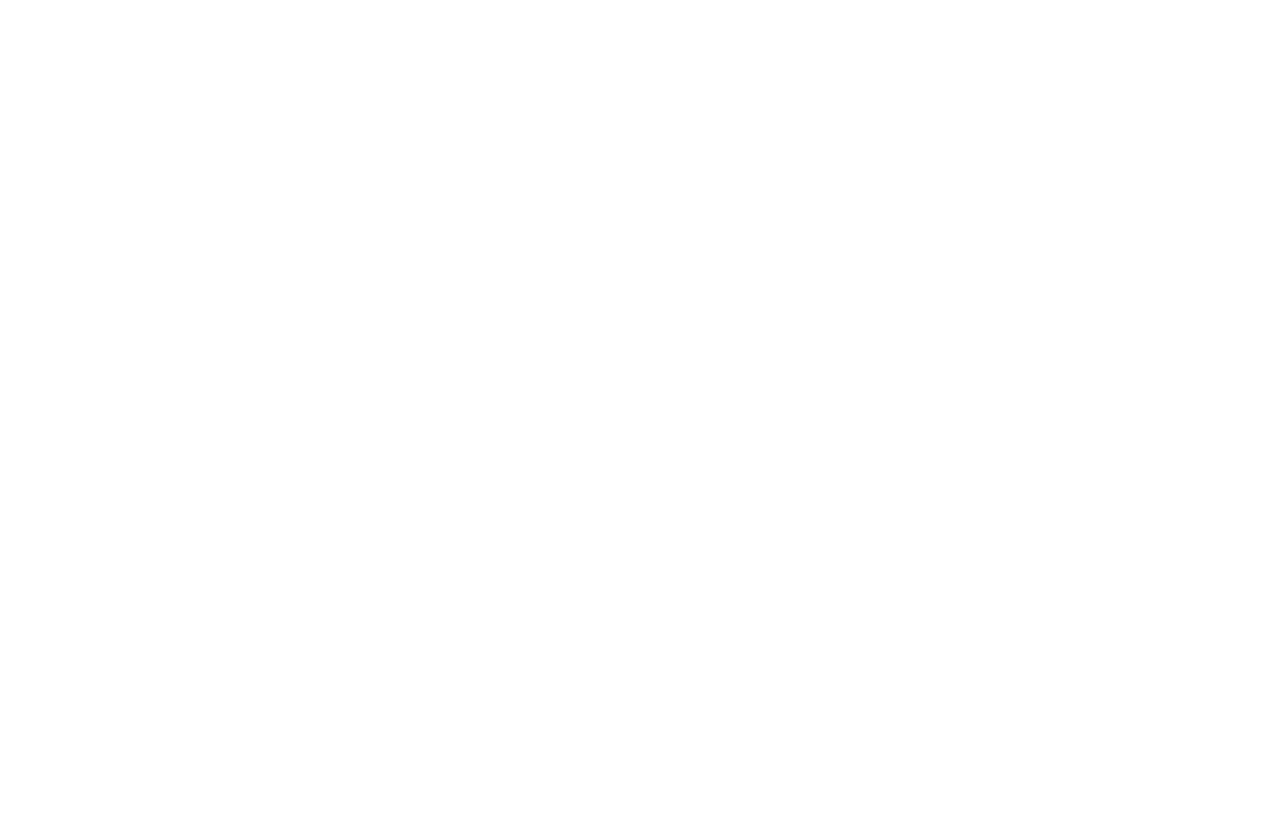
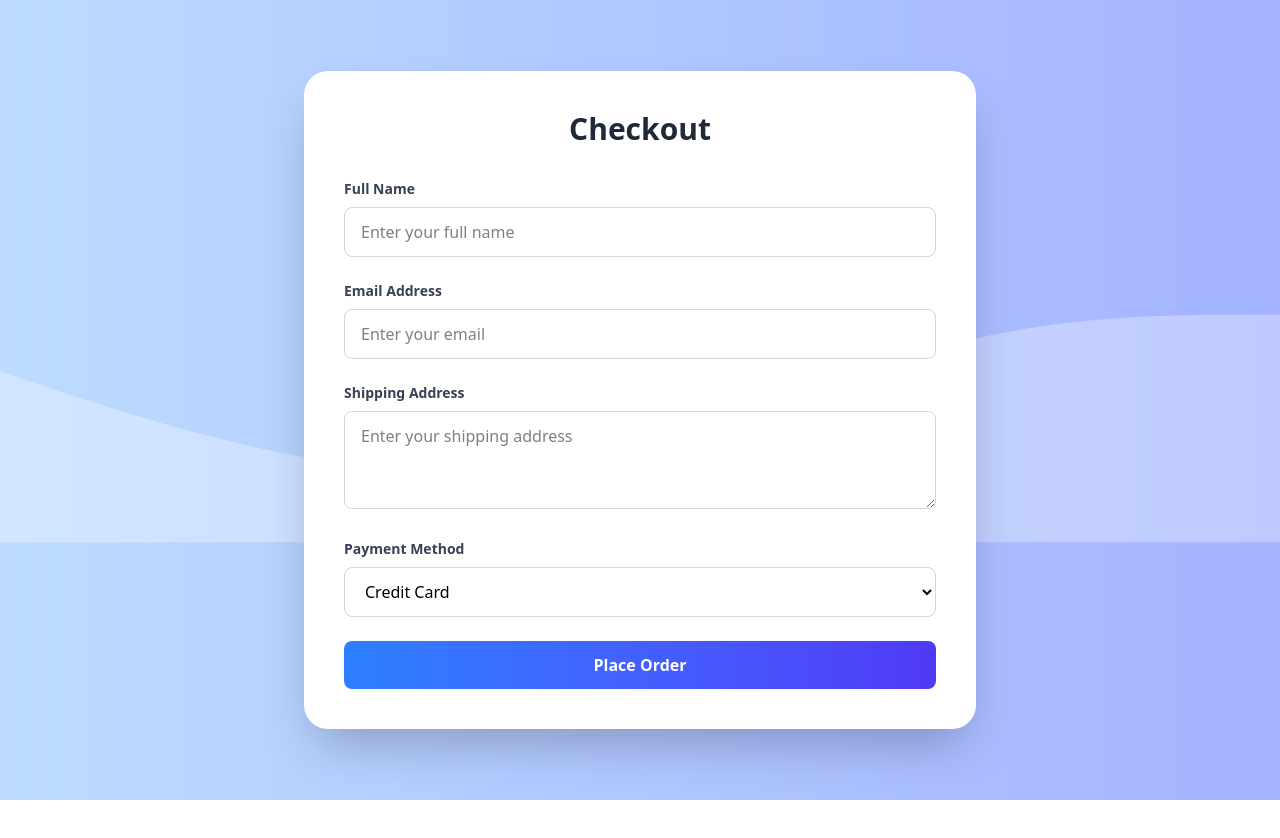
Before and after one commit to moidalam05/E-Shop-React, a React (Vite) app: page /checkout in a window 1280 px wide. Before the commit this address had no page. Shown: the top 838 px of the page. Before the commit the page ends 800 px from the top, so only its background shows below. Built offline with nearby package versions, Linux system fonts and the light colour scheme.

Commit message:
feat: Add Checkout and Order pages, update routing and enhance Cart component with checkout link

```diff
--- a/src/App.jsx
+++ b/src/App.jsx
@@ -8,6 +8,8 @@
 import Shop from "./pages/Shop";
 import ProductsByCategory from "./pages/ProductsByCategory";
 import Cart from "./pages/Cart";
+import Checkout from "./pages/Checkout";
+import Order from "./pages/Order";
 
 const App = () => {
   return (
@@ -20,8 +22,10 @@
           <Route path="/product/:id" element={<ProductDetails />} />
           <Route path="/shop" element={<Shop />} />
           <Route path="/category/:slug" element={<ProductsByCategory />} />
-          <Route path="/cart" element={<Cart/>}/>
+          <Route path="/cart" element={<Cart />} />
         </Route>
+        <Route path="/checkout" element={<Checkout />} />
+        <Route path="/checkout/success" element={<Order />} />
       </Routes>
     </div>
   );
--- a/src/components/Category.jsx
+++ b/src/components/Category.jsx
@@ -5,7 +5,7 @@
   return (
     <div className="relative overflow-hidden px-4 bg-gradient-to-r from-blue-400 to-indigo-500">
       <div className="flex animate-scroll hover:animate-none">
-        <Link className="text-white whitespace-nowrap px-6 py-2" to="/category">
+        <Link className="text-white whitespace-nowrap px-6 py-2" to="/shop">
           All
         </Link>
 
--- a/src/pages/Cart.jsx
+++ b/src/pages/Cart.jsx
@@ -6,6 +6,7 @@
   removeFromCartActionCreator,
   updateCartQuantity,
 } from "../actions/cartActionCreator";
+import { Link } from "react-router-dom";
 const Cart = () => {
   const dispatch = useDispatch();
   const [totalPrice, setTotalPrice] = useState(0);
@@ -89,9 +90,12 @@
               {Math.round(totalPrice * 100) / 100}
             </p>
           </div>
-          <button className="bg-blue-600 hover:bg-blue-700 text-white font-medium px-6 py-3 rounded-xl shadow-md transition-all w-full sm:w-auto">
+          <Link
+            to="/checkout"
+            className="bg-blue-600 hover:bg-blue-700 text-white font-medium px-6 py-3 rounded-xl shadow-md transition-all w-full sm:w-auto"
+          >
             Proceed to Checkout
-          </button>
+          </Link>
         </div>
       </div>
     </div>
--- /dev/null
+++ b/src/pages/Checkout.jsx
@@ -0,0 +1,89 @@
+import React from "react";
+import { Link } from "react-router-dom";
+
+const Checkout = () => {
+  return (
+    <div className="relative bg-gradient-to-r from-blue-200 to-indigo-300 min-h-screen flex items-center justify-center">
+      <div className="absolute inset-0">
+        <svg
+          className="w-full h-full"
+          xmlns="http://www.w3.org/2000/svg"
+          viewBox="0 0 1440 320"
+        >
+          <path
+            fill="rgba(255, 255, 255, 0.3)"
+            d="M0,128L48,144C96,160,192,192,288,213.3C384,235,480,245,576,234.7C672,224,768,192,864,160C960,128,1056,96,1152,80C1248,64,1344,64,1392,64L1440,64L1440,320L1392,320C1344,320,1248,320,1152,320C1056,320,960,320,864,320C768,320,672,320,576,320C480,320,384,320,288,320C192,320,96,320,48,320L0,320Z"
+          ></path>
+        </svg>
+        <svg
+          className="absolute w-full h-full"
+          xmlns="http://www.w3.org/2000/svg"
+          viewBox="0 0 1440 320"
+        >
+          <path
+            fill="rgba(255, 255, 255, 0.5)"
+            d="M0,64L48,80C96,96,192,128,288,160C384,192,480,224,576,213.3C672,203,768,149,864,122.7C960,96,1056,96,1152,106.7C1248,117,1344,139,1392,149.3L1440,160L1440,320L1392,320C1344,320,1248,320,1152,320C1056,320,960,320,864,320C768,320,672,320,576,320C480,320,384,320,288,320C192,320,96,320,48,320L0,320Z"
+          ></path>
+        </svg>
+      </div>
+      <div className="relative bg-white p-10 rounded-3xl shadow-2xl w-full max-w-2xl">
+        <h2 className="text-3xl font-extrabold mb-8 text-gray-800 text-center">
+          Checkout
+        </h2>
+        <form className="space-y-6 flex flex-col">
+          <div>
+            <label className="block text-sm font-semibold text-gray-700 mb-2">
+              Full Name
+            </label>
+            <input
+              type="text"
+              className="w-full px-4 py-3 border border-gray-300 rounded-lg focus:outline-none focus:ring-2 focus:ring-blue-500"
+              placeholder="Enter your full name"
+            />
+          </div>
+          <div>
+            <label className="block text-sm font-semibold text-gray-700 mb-2">
+              Email Address
+            </label>
+            <input
+              type="email"
+              className="w-full px-4 py-3 border border-gray-300 rounded-lg focus:outline-none focus:ring-2 focus:ring-blue-500"
+              placeholder="Enter your email"
+            />
+          </div>
+          <div>
+            <label className="block text-sm font-semibold text-gray-700 mb-2">
+              Shipping Address
+            </label>
+            <textarea
+              className="w-full px-4 py-3 border border-gray-300 rounded-lg focus:outline-none focus:ring-2 focus:ring-blue-500"
+              placeholder="Enter your shipping address"
+              rows="3"
+            ></textarea>
+          </div>
+          <div>
+            <label className="block text-sm font-semibold text-gray-700 mb-2">
+              Payment Method
+            </label>
+            <select className="w-full px-4 py-3 border border-gray-300 rounded-lg focus:outline-none focus:ring-2 focus:ring-blue-500">
+              <option value="credit-card">Credit Card</option>
+              <option value="debit-card">Debit Card</option>
+              <option value="paypal">PayPal</option>
+              <option value="upi">UPI</option>
+              <option value="cash-on-delivery">Cash on Delivery</option>
+            </select>
+          </div>
+          <Link
+            to="/checkout/success"
+            type="submit"
+            className="bg-gradient-to-r text-center from-blue-500 to-indigo-600 text-white py-3 px-6 rounded-lg font-semibold hover:shadow-lg transition duration-300"
+          >
+            Place Order
+          </Link>
+        </form>
+      </div>
+    </div>
+  );
+};
+
+export default Checkout;
--- /dev/null
+++ b/src/pages/Order.jsx
@@ -0,0 +1,65 @@
+/* eslint-disable no-unused-vars */
+import React from "react";
+import { motion } from "framer-motion";
+import { Link } from "react-router-dom";
+
+const Order = () => {
+  return (
+    <div className="flex flex-col items-center justify-center min-h-screen bg-gray-100">
+      <div className="bg-white p-6 rounded-lg shadow-lg text-center">
+        <motion.div
+          initial={{ scale: 0 }}
+          animate={{ scale: 1 }}
+          transition={{ duration: 0.5 }}
+          className="flex justify-center items-center mb-4"
+        >
+          <svg
+            xmlns="http://www.w3.org/2000/svg"
+            className="h-16 w-16 text-green-500"
+            fill="none"
+            viewBox="0 0 24 24"
+            stroke="currentColor"
+            strokeWidth={2}
+          >
+            <path
+              strokeLinecap="round"
+              strokeLinejoin="round"
+              d="M9 12l2 2 4-4m6 2a9 9 0 11-18 0 9 9 0 0118 0z"
+            />
+          </svg>
+        </motion.div>
+        <motion.h1
+          initial={{ opacity: 0, y: -20 }}
+          animate={{ opacity: 1, y: 0 }}
+          transition={{ duration: 0.5 }}
+          className="text-2xl font-bold text-gray-800"
+        >
+          Order Successful!
+        </motion.h1>
+        <motion.p
+          initial={{ opacity: 0, y: 20 }}
+          animate={{ opacity: 1, y: 0 }}
+          transition={{ duration: 0.5, delay: 0.2 }}
+          className="text-gray-600 mt-2"
+        >
+          Thank you for your purchase. Your order is on its way!
+        </motion.p>
+        <motion.div
+          initial={{ opacity: 0 }}
+          animate={{ opacity: 1 }}
+          transition={{ duration: 0.5, delay: 0.4 }}
+          className="mt-6"
+        >
+          <Link
+            to="/"
+            className="px-6 py-2 bg-green-500 text-white rounded-lg shadow hover:bg-green-600 transition"
+          >
+            Continue Shopping
+          </Link>
+        </motion.div>
+      </div>
+    </div>
+  );
+};
+
+export default Order;
```
